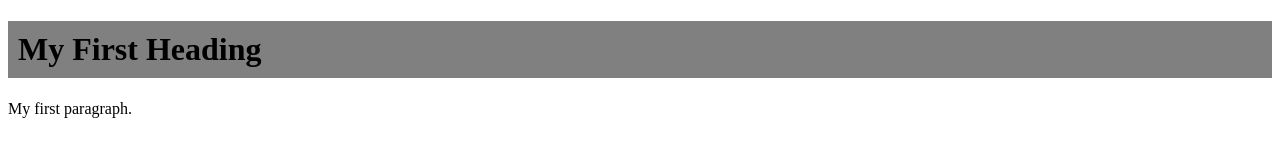
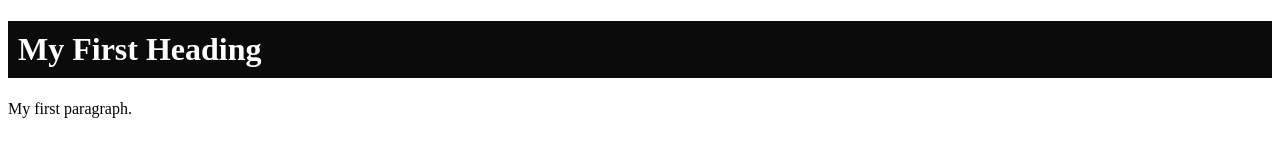
Before and after one commit to BhagyshriGhadage/Repo4.github.io, a plain HTML site: page index.html in a window 1280 px wide. Drawn offline with Linux system fonts and the light colour scheme.

Commit message:
Update style.css
styles updated

```diff
--- a/style.css
+++ b/style.css
@@ -1,4 +1,5 @@
 h1{
-background-color: grey;
+background-color: rgb(11, 11, 11);
+color: white;
 padding: 10px;
 }
```
